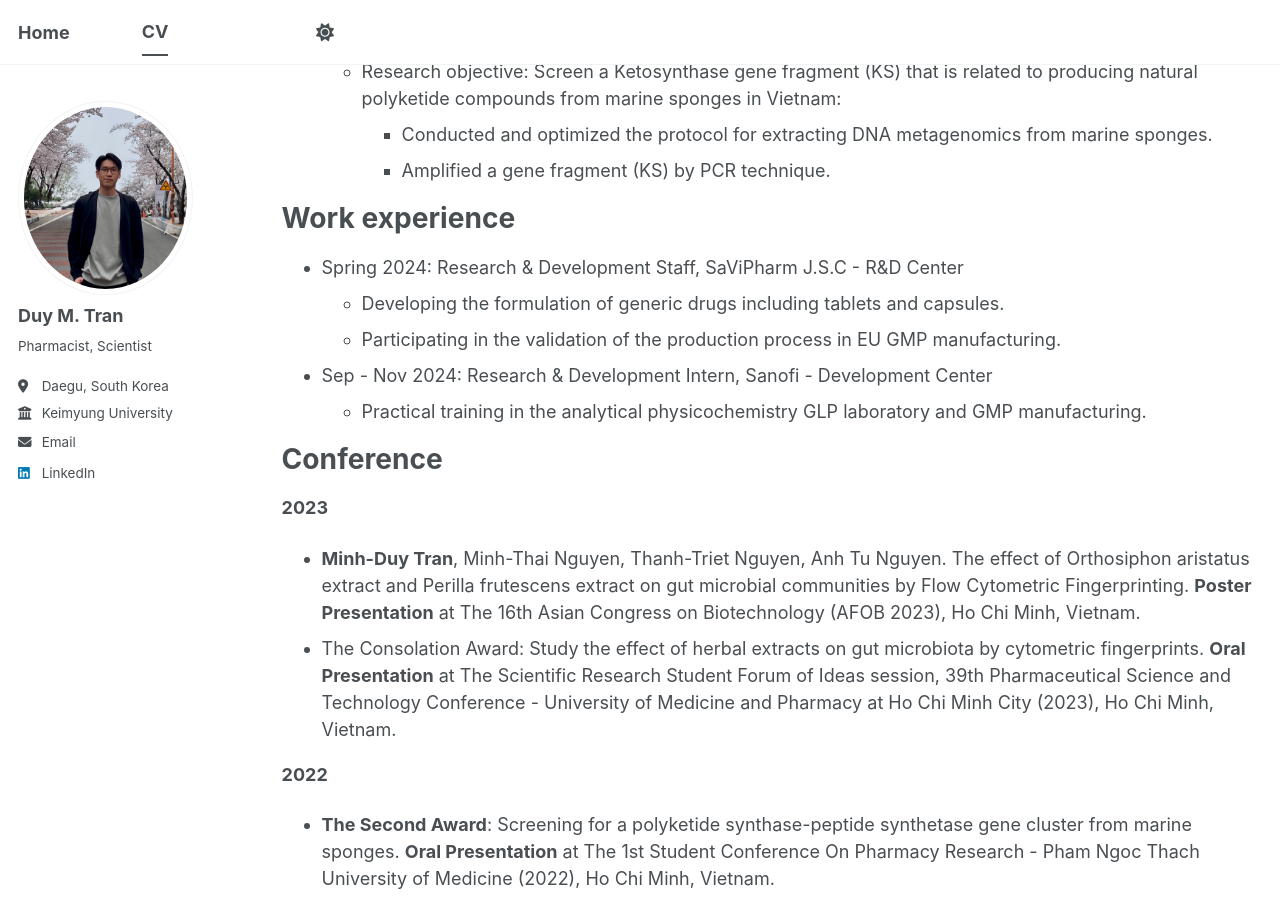
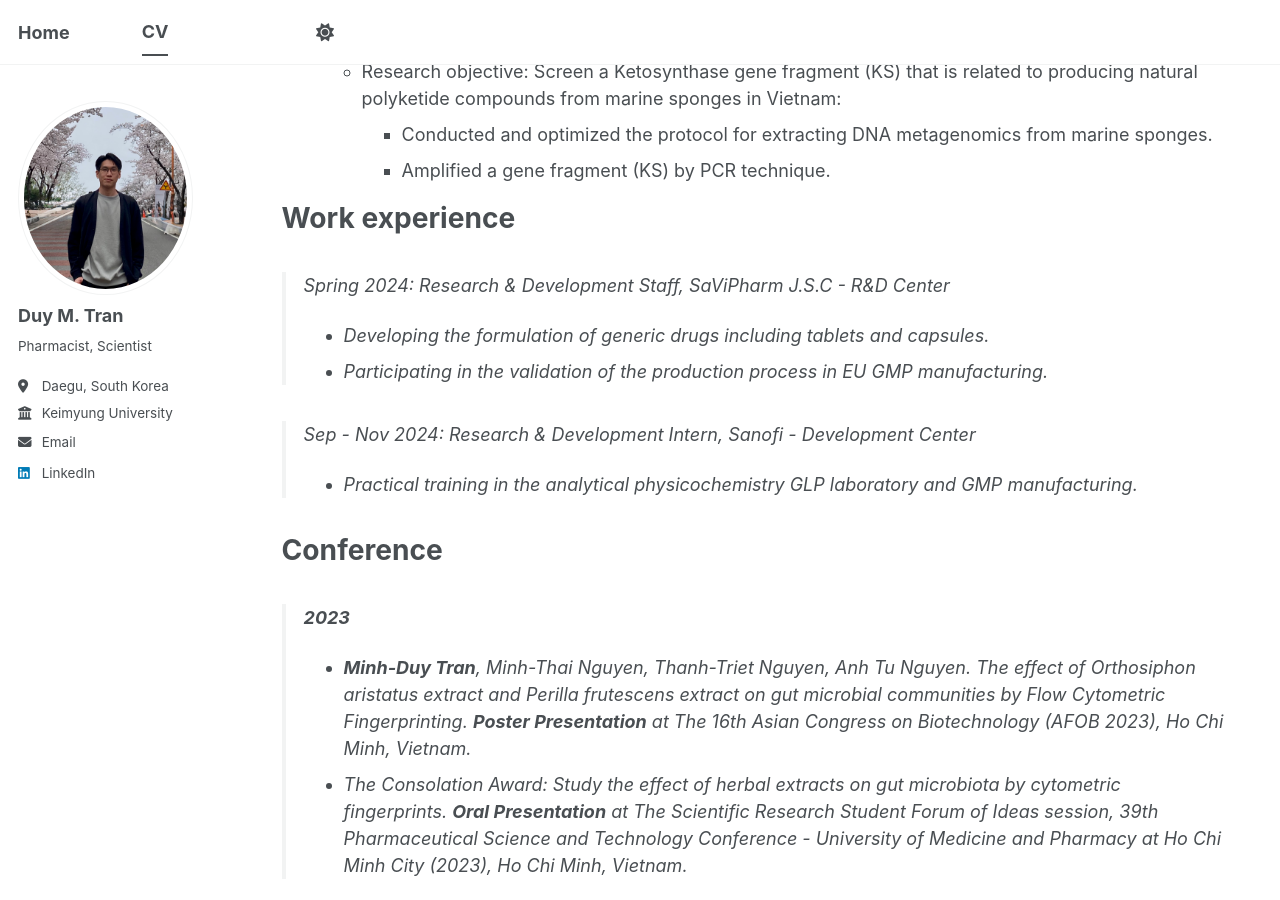
Before and after one commit to tranminhduy-git/tmduy.github.io, a Jekyll site: the page built from _pages/cv.md, in a window 1280 px wide and 900 px high, scrolled down 738 px. Built offline with Jekyll 4.4.1, drawn with Linux system fonts in a browser that asks for light colours; a script bundle is joined from its source files by our own code; library files that are not in the unit come from our copies.

Commit message:
Update cv.md

```diff
--- a/_pages/cv.md
+++ b/_pages/cv.md
@@ -36,17 +36,17 @@ compounds from marine sponges in Vietnam:
 
 Work experience
 ======
-* Spring 2024: Research & Development Staff, SaViPharm J.S.C - R&D Center
+> Spring 2024: Research & Development Staff, SaViPharm J.S.C - R&D Center
   * Developing the formulation of generic drugs including tablets and capsules.
   * Participating in the validation of the production process in EU GMP manufacturing.
 
-* Sep - Nov 2024: Research & Development Intern, Sanofi - Development Center
+> Sep - Nov 2024: Research & Development Intern, Sanofi - Development Center
   * Practical training in the analytical physicochemistry GLP laboratory and GMP manufacturing.
 
 
 Conference
 ======
-__2023__
+> __2023__
 * __Minh-Duy Tran__, Minh-Thai Nguyen, Thanh-Triet Nguyen, Anh Tu Nguyen. The effect of Orthosiphon
 aristatus extract and Perilla frutescens extract on gut microbial communities by Flow Cytometric Fingerprinting.
 __Poster Presentation__ at The 16th Asian Congress on Biotechnology (AFOB 2023), Ho Chi Minh, Vietnam.
@@ -54,7 +54,7 @@ __Poster Presentation__ at The 16th Asian Congress on Biotechnology (AFOB 2023),
 __Oral Presentation__ at The Scientific Research Student Forum of Ideas session, 39th Pharmaceutical Science and
 Technology Conference - University of Medicine and Pharmacy at Ho Chi Minh City (2023), Ho Chi Minh, Vietnam.
 
-__2022__
+> __2022__
 * __The Second Award__: Screening for a polyketide synthase-peptide synthetase gene cluster from marine sponges.
 __Oral Presentation__ at The 1st Student Conference On Pharmacy Research - Pham Ngoc Thach University of
 Medicine (2022), Ho Chi Minh, Vietnam.
```
